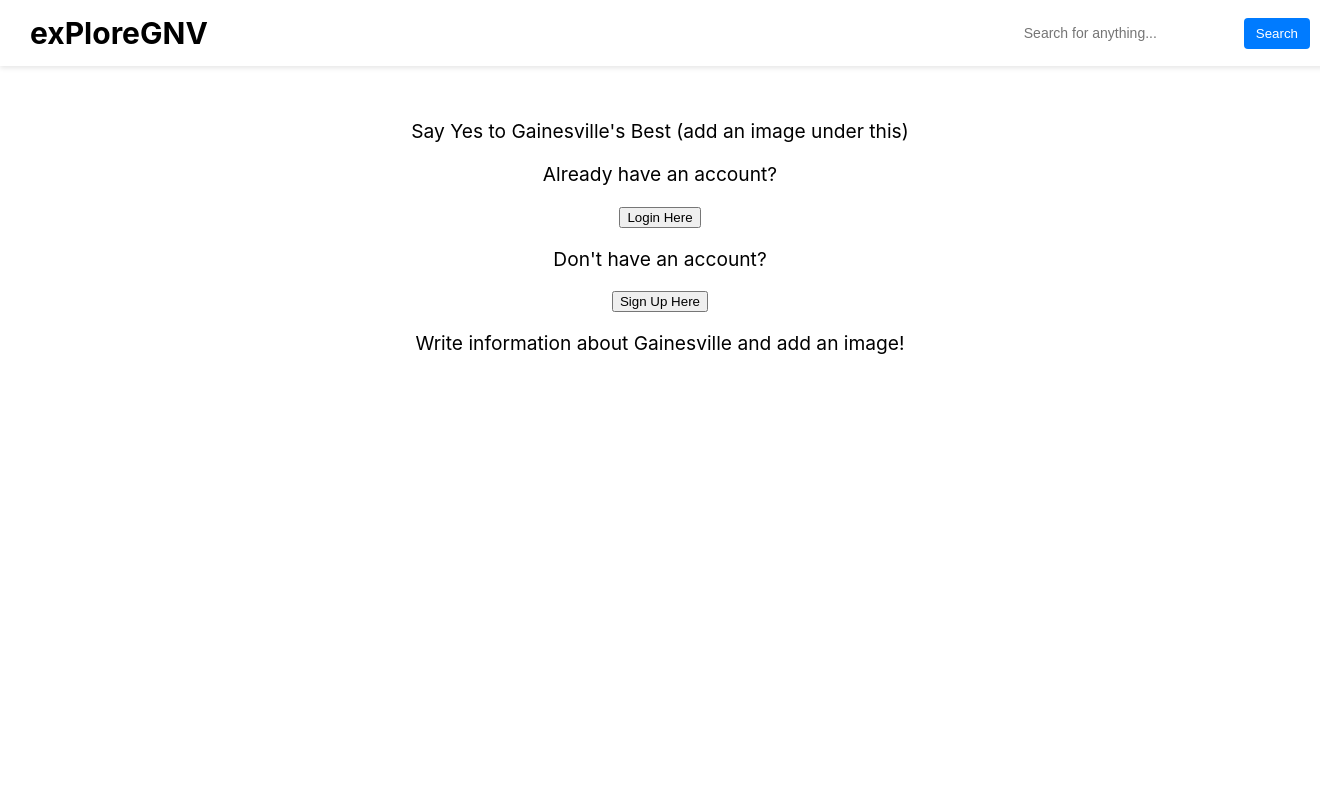
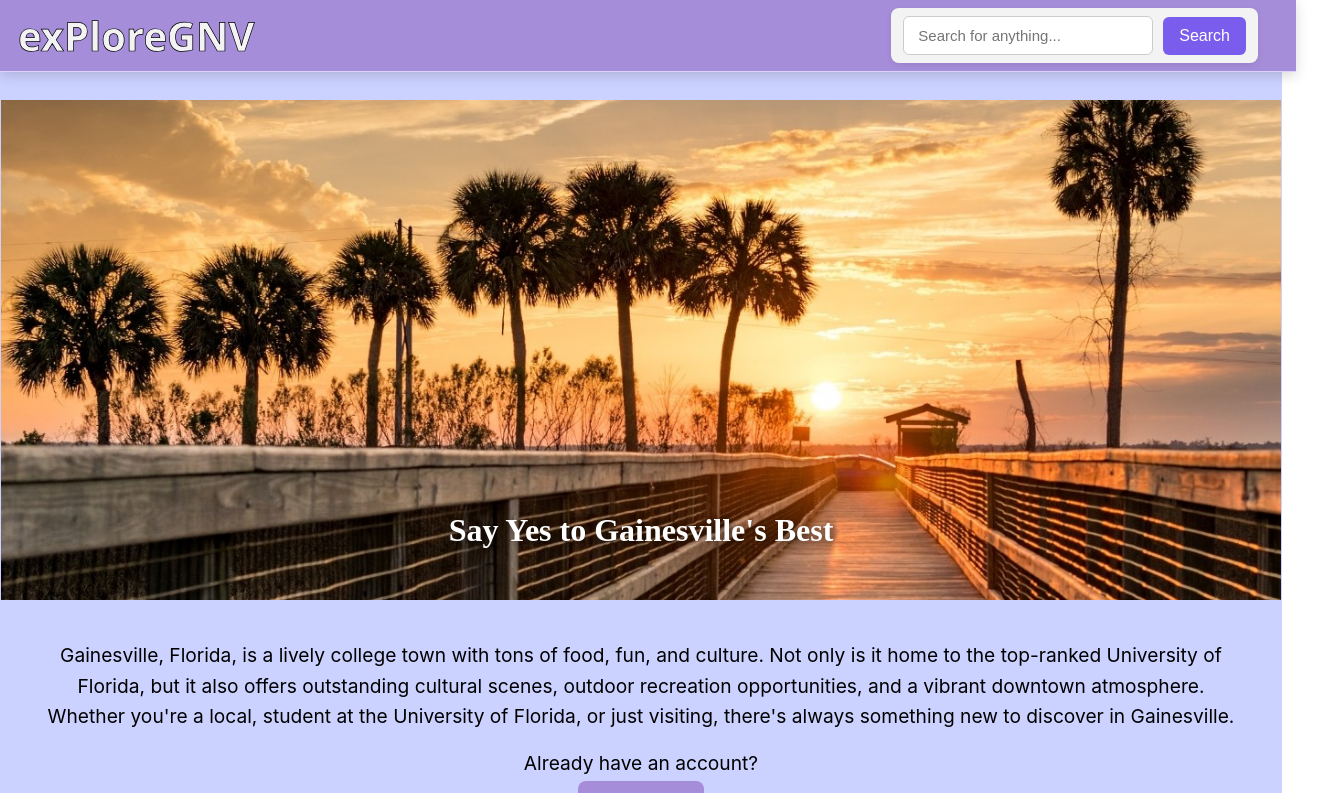
Before and after one commit to vprajuna/exPloreGNV, a React (Create React App) app in the folder exploregnv-client/: page / in a window 1280 px wide. Shown: the top 793 px of the page, 1320 px wide, since content can reach past the window. Built offline with nearby package versions, Linux system fonts and the light colour scheme.

Commit message:
Updated Landing Page and added ChatBot

```diff
--- a/exploregnv-client/public/index.html
+++ b/exploregnv-client/public/index.html
@@ -25,6 +25,7 @@
       Learn how to configure a non-root public URL by running `npm run build`.
     -->
     <title>React App</title>
+    <link href="https://fonts.googleapis.com/css2?family=Playfair+Display&display=swap" rel="stylesheet">
   </head>
   <body>
     <noscript>You need to enable JavaScript to run this app.</noscript>
--- a/exploregnv-client/src/App.css
+++ b/exploregnv-client/src/App.css
@@ -1,3 +1,4 @@
+/* Header Styles */
 .header {
   position: fixed;
   top: 0;
@@ -6,60 +7,151 @@
   display: flex;
   justify-content: space-between;
   align-items: center;
-  background-color: var(--primary-color);
-  padding: 15px 30px;
-  color: var(--background-color);
-  box-shadow: 0 2px 5px rgba(0, 0, 0, 0.1);
+  background-color: #A68DD9;
+  padding: 8px;
+  color: #333;
+  box-shadow: 0 4px 12px rgba(0, 0, 0, 0.15);
   z-index: 1000;
   flex-wrap: wrap;
+  font-family: 'Segoe UI', Tahoma, Geneva, Verdana, sans-serif;
+  transition: background-color 0.3s ease, box-shadow 0.3s ease;
+  border-bottom: 1px solid #dcd0ff;
+  backdrop-filter: blur(6px);
 }
 
 .logo {
-  font-size: 30px;
+  font-size: 40px;
   font-weight: bold;
-  color: var(--background-color);
+  color: #f3f3f3;
+  -webkit-text-stroke: 0.7px #000;
   text-decoration: none;
   cursor: pointer;
   white-space: nowrap;
+  margin-left: 10px;
 }
 
 .logo:hover {
-  text-decoration: underline;
+  transform: scale(1.05);
+  letter-spacing: 1px;
+  transition: all 0.3s ease;
 }
 
 .search-form {
   display: flex;
   align-items: center;
-  gap: 8px;
+  gap: 10px;
+  background-color: #f3f3f3;
+  padding: 8px 12px;
+  border-radius: 8px;
+  box-shadow: 0 2px 6px rgba(0, 0, 0, 0.08);
+  margin-right: 30px;
+  max-width: calc(100% - 40px);
+  flex-wrap: wrap;
 }
 
 .search-input {
-  padding: 8px 12px;
-  border-radius: 4px;
-  border: none;
-  font-size: 14px;
-  width: 200px;
+  padding: 10px 14px;
+  border-radius: 6px;
+  border: 1px solid #ccc;
+  font-size: 15px;
+  width: 220px;
+  transition: border-color 0.2s ease-in-out;
+}
+
+.search-input:focus {
+  outline: none;
+  border-color: #7a5ded;
+  box-shadow: 0 0 0 2px rgba(122, 93, 237, 0.2);
 }
 
 .search-button {
-  padding: 8px 12px;
+  padding: 10px 16px;
   border: none;
-  background-color: #007bff;
+  background-color: #7a5ded;
   color: white;
-  border-radius: 4px;
+  font-size: 16px;
+  border-radius: 6px;
   cursor: pointer;
+  transition: background-color 0.2s ease-in-out, transform 0.1s ease;
 }
 
 .search-button:hover {
-  background-color: #0056b3;
+  background-color: #654ce0;
+  transform: translateY(-1px);
 }
 
+/* Landing Page Styles */
+@import url('https://fonts.googleapis.com/css2?family=Yeseva+One&display=swap');
+
+.landing-container {
+  position: relative;
+  width: 100%;
+  text-align: center;
+  background-color: #CCD2FF; /* Only visible below the image */
+  box-sizing: border-box;
+}
+
+.landing-heading {
+  position: absolute;
+  top: 50%;              /* Center vertically on the image */
+  left: 50%;
+  transform: translate(-50%, -50%);
+  font-family: 'Yeseva One', cursive;
+  font-size: 4rem;
+  color: white;
+  text-shadow: 2px 2px 8px rgba(0, 0, 0, 0.6);
+  margin: 0;
+}
+
+.landing-image {
+  width: 100%;
+  height: 500px;         /* Set the height you want for the hero image */
+  object-fit: cover;     /* Make sure it scales nicely */
+  display: block;
+  margin: 0;
+  border-radius: 0;      /* Remove rounded corners */
+  box-shadow: none;      /* Optional: remove shadow for full-bleed look */
+}
+
+.landing-subheading {
+  font-size: 20px;
+  color: #444;
+  margin: 16px 0 6px 0;
+}
+
+.landing-button {
+  background-color: #A68DD9;
+  color: white;
+  border: none;
+  padding: 12px 24px;
+  font-size: 16px;
+  border-radius: 8px;
+  cursor: pointer;
+  transition: background-color 0.3s ease;
+  margin-bottom: 24px;
+}
+
+.landing-button:hover {
+  background-color: #8a6fc9;
+}
+
+.landing-description {
+  font-size: 18px;
+  line-height: 1.6;
+  color: #555;
+  margin-top: 40px;
+  margin-left: 40px;
+  margin-right: 40px;
+  text-align: center;
+}
+
+/* Blank Page Styles */
 .blank-page {
   text-align: center;
   min-height: 100vh;
-  padding: 100px 20px;
+  padding: 100px 1px;
   width: 100%;
-  background-color: var(--background-color);
+  background-color: #CCD2FF;
 }
 
 .blank-page h1 {
@@ -72,6 +164,7 @@
   color: var(--text-color);
 }
 
+/* Sidebar Styles */
 .sidebar {
   width: 200px;
   position: fixed;
@@ -116,12 +209,21 @@
   cursor: pointer;
 }
 
+/* Attractions Page Styles */
 .attractions-container {
   display: flex;
   flex-wrap: wrap;
   gap: 24px;
   padding: 50px;
   margin-left: 250px;
+}
+
+.attractions-heading {
+  width: 100%;
+  text-align: left;
+  font-size: 2.5rem;
+  margin-bottom: 40px;
+  color: #333;
 }
 
 .attraction-card {
--- a/exploregnv-client/src/App.js
+++ b/exploregnv-client/src/App.js
@@ -7,6 +7,7 @@ import Login from './pages/Login';
 import Attractions from './pages/Attractions';
 import SortedAttractions from './pages/SortedAttractions';
 import AddAttraction from './pages/AddAttraction';
+import Chatbot from './pages/Chatbot';
 import './App.css';
 
 function App() {
@@ -20,6 +21,7 @@ function App() {
         <Route path="/attractions" element={<Attractions />} />
         <Route path="/sorted-attractions" element={<SortedAttractions />} />
         <Route path="/add-attraction" element={<AddAttraction />} />
+        <Route path="/chatbot" element={<Chatbot />} />
       </Routes>
     </Router>
   );
--- a/exploregnv-client/src/components/Sidebar.js
+++ b/exploregnv-client/src/components/Sidebar.js
@@ -22,6 +22,7 @@ const Sidebar = () => {
           <li><Link to="/attractions" onClick={toggleSidebar}>New Attractions</Link></li>
           <li><Link to="/sorted-attractions" onClick={toggleSidebar}>Liked Attractions</Link></li>
           <li><Link to="/add-attraction" onClick={toggleSidebar}>Add Attraction</Link></li>
+          <li><Link to="/chatbot" onClick={toggleSidebar}>Chat with Us</Link></li>
           <li><Link to="/" onClick={toggleSidebar}>Logout</Link></li>
         </ul>
       </div>
--- /dev/null
+++ b/exploregnv-client/src/pages/Chatbot.js
@@ -0,0 +1,20 @@
+import React from 'react';
+import '../App.css';
+import Header from '../components/Header';
+import Sidebar from '../components/Sidebar';
+
+function Chatbot() {
+
+  return (
+    <div className="blank-page">
+      <Header />
+      <Sidebar />
+      <div>
+        <h1>ChatBot</h1>
+      </div>
+
+    </div>
+  );
+}
+
+export default Chatbot;
--- a/exploregnv-client/src/pages/Home.js
+++ b/exploregnv-client/src/pages/Home.js
@@ -19,6 +19,10 @@ function Home() {
     navigate('/add-attraction');
   };
 
+  const handleChatbotClick = () => {
+    navigate('/chatbot');
+  };
+
   return (
     <div className="blank-page">
       <Header />
@@ -29,6 +33,7 @@ function Home() {
         <p><button className="home-button" onClick={handleAttractionsClick}>Explore New Attractions</button></p>
         <p><button className="home-button" onClick={handleLikedAttractionsClick}>View Your Liked Attractions</button></p>
         <p><button className="home-button" onClick={handleAddAttractionClick}>Add a New Attraction</button></p>
+        <p><button className="home-button" onClick={handleChatbotClick}>Chat with Us</button></p>
       </div>
     </div>
   );
--- a/exploregnv-client/src/pages/SortedAttractions.js
+++ b/exploregnv-client/src/pages/SortedAttractions.js
@@ -27,16 +27,21 @@ function SortedAttractions() {
       {likedAttractions.length === 0 ? (
         <p>You haven't liked any attractions yet.</p>
       ) : (
+        <div className="attractions-container">
+          {['Shopping', 'Food and Drink'].map((category) => (
+            <div key={category}>
+              <h2 className="attractions-heading">{category}</h2>
               <ul className="attractions-list">
-            {likedAttractions.map(attraction => (
+                {likedAttractions
+                  .filter((a) => a.category === category)
+                  .map((attraction) => (
                     <li key={attraction.id} className="attraction-item">
-                <h2>{attraction.name}</h2>
+                      <h3>{attraction.name}</h3>
                       <p>{attraction.description}</p>
-                <p><strong>Category:</strong> {attraction.category}</p>
-                <p><strong>Address:</strong> {attraction.address}</p>
                       {attraction.image_url && (
                         <img
-                    src={attraction.image_url.startsWith('http')
+                          src={
+                            attraction.image_url.startsWith('http')
                               ? attraction.image_url
                               : `http://localhost:3000${attraction.image_url}`
                           }
@@ -47,10 +52,14 @@ function SortedAttractions() {
                     </li>
                   ))}
               </ul>
+            </div>
+          ))}
+        </div>
       )}
     </div>
   </div>
 );
+
 }
 
 export default SortedAttractions;
--- a/exploregnv-client/src/pages/Welcome.js
+++ b/exploregnv-client/src/pages/Welcome.js
@@ -1,4 +1,3 @@
-import React from 'react';
 import { useNavigate } from 'react-router-dom';
 import '../App.css';
 import Header from '../components/Header';
@@ -14,18 +13,34 @@ function Welcome() {
     navigate('/login');
   };
 
-
   return (
     <div className="blank-page">
       <Header />
-      <p> Say Yes to Gainesville's Best (add an image under this) </p>
+      <div className="landing-container">
+        <img
+        src="/landingphoto.jpg"
+        alt="Downtown Gainesville"
+        className="landing-image"
+      />
+      <h1 className="landing-heading">Say Yes to Gainesville's Best</h1>
 
-      <p> Already have an account? </p>
-      <button onClick={handleLoginClick}>Login Here</button>
-      <p> Don't have an account? </p>
-      <button onClick={handleSignUpClick}>Sign Up Here</button>
+      <p className="landing-description">
+        Gainesville, Florida, is a lively college town with tons of food, fun, and culture.
+        Not only is it home to the top-ranked University of Florida, but it also offers outstanding cultural scenes, outdoor recreation opportunities, and a vibrant downtown atmosphere.
+        Whether you're a local, student at the University of Florida, or just visiting, there's always something new to discover in Gainesville.
+      </p>
 
-      <p> Write information about Gainesville and add an image! </p>
+      <p className="landing-subheading">Already have an account?</p>
+      <button className="landing-button" onClick={handleLoginClick}>
+        Login Here
+      </button>
+
+      <p className="landing-subheading">Don't have an account?</p>
+      <button className="landing-button" onClick={handleSignUpClick}>
+        Sign Up Here
+      </button>
+
+    </div>
     </div>
   );
 }
```
Also changed, not shown: exploregnv-client/public/landingphoto.jpg (added), 1 other file (tests, documents, lock files or other folders). Lines whose indentation alone changed are shown as unchanged.
